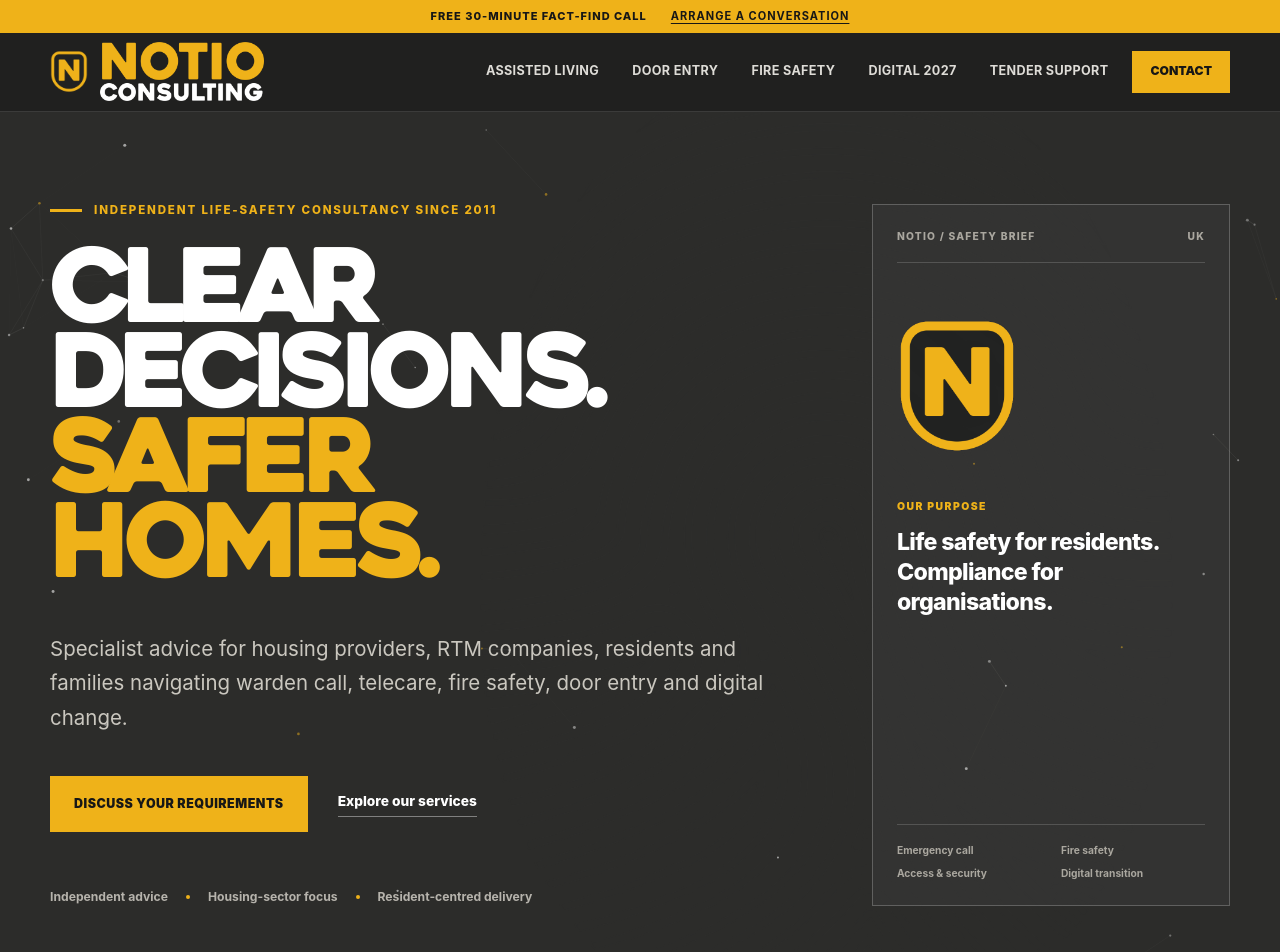
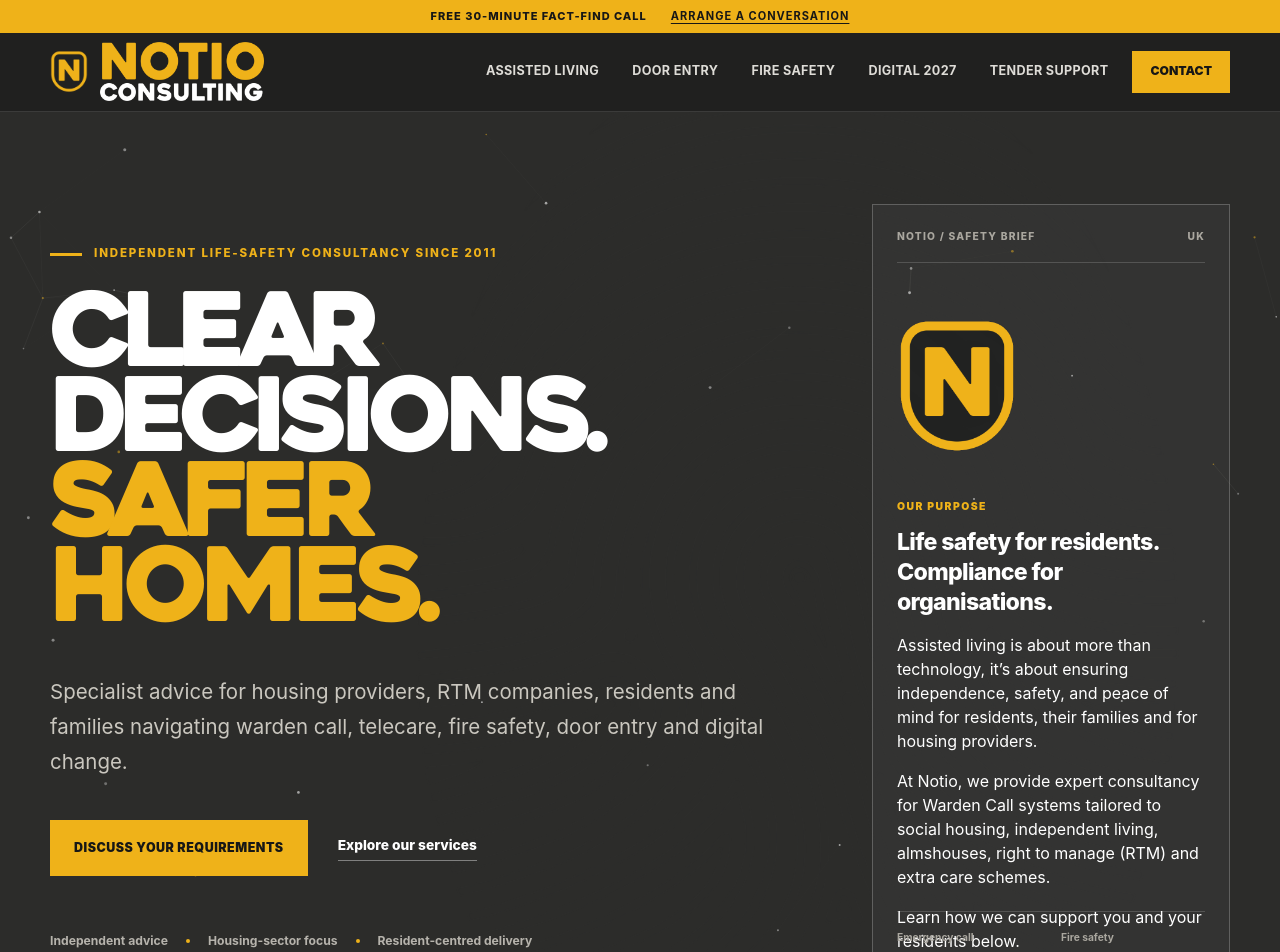
Before and after one commit to ryanmullenuk/Notio, a Next.js app: page / in a window 1280 px wide. Shown: the top 952 px of the page. Built offline with nearby package versions, Linux system fonts and the light colour scheme.

Commit message:
Add assisted living introduction to safety brief

```diff
--- a/app/page.tsx
+++ b/app/page.tsx
@@ -135,6 +135,19 @@ export default function Home() {
                 <br />
                 Compliance for organisations.
               </p>
+              <div className="briefing-intro">
+                <p>
+                  Assisted living is about more than technology, it’s about
+                  ensuring independence, safety, and peace of mind for
+                  residents, their families and for housing providers.
+                </p>
+                <p>
+                  At Notio, we provide expert consultancy for Warden Call
+                  systems tailored to social housing, independent living,
+                  almshouses, right to manage (RTM) and extra care schemes.
+                </p>
+                <p>Learn how we can support you and your residents below.</p>
+              </div>
               <div className="briefing-list">
                 <span>Emergency call</span>
                 <span>Fire safety</span>
```
